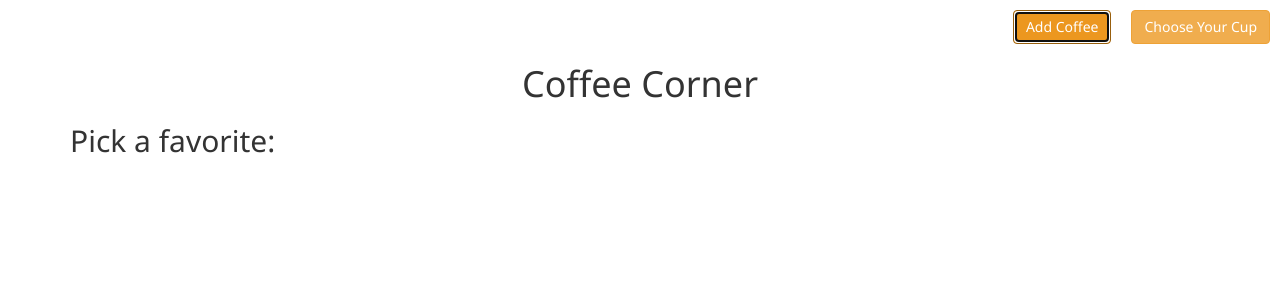
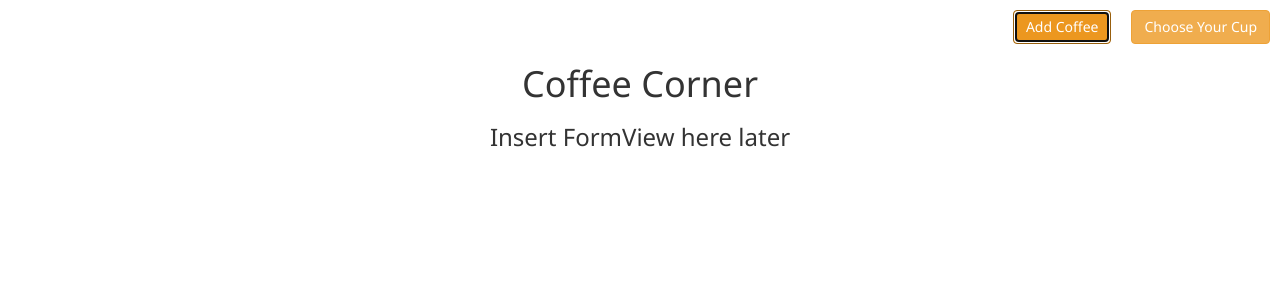
Before and after one commit to crwainstock/CoffeeCornerReact, a React (Create React App) app: page / in a window 1280 px wide. Both pictures are taken after a click on the button "Add Coffee". Shown: the top 300 px of the page. Built offline with nearby package versions, Linux system fonts and the light colour scheme.

Commit message:
buttons working for views, default data not being displayed

```diff
--- a/src/App.js
+++ b/src/App.js
@@ -1,12 +1,14 @@
 import { useState } from "react";
 import "./App.css";
 import "./Components/CoffeeView"; //import CoffeeView component
-import "./Components/CoffeeForm";
 import CoffeeView from "./Components/CoffeeView";
+// import "./Components/CoffeeForm";
+
+import MyCoffees from "./Components/MyCoffees";
 
 function App() {
   //set state data -- allCoffees = empty array, setCoffees = function to modify the allCoffees array
-  const [allCoffees, setCoffees] = useState(["Latte", "Drip Coffee", "Mocha"]);
+  const [allCoffees, setCoffees] = useState([MyCoffees]);
   const [gridView, setGridView] = useState(true);
 
   console.log(allCoffees);
@@ -31,10 +33,14 @@ function App() {
         </nav>
         <div className="container">
           <h1>Coffee Corner</h1>
-          <CoffeeView
-            allCoffees={allCoffees}
-            featuredSelectedCB={featuredSelected}
-          />
+          {gridView ? (
+            <CoffeeView
+              allCoffees={allCoffees}
+              featuredSelectedCB={featuredSelected}
+            />
+          ) : (
+            <h3>Insert FormView here later</h3>
+          )}
         </div>
       </main>
     </div>
--- a/src/Components/CoffeeView.js
+++ b/src/Components/CoffeeView.js
@@ -9,9 +9,10 @@ function CoffeeView({ allCoffees, featuredSelectedCB }) {
     console.log("clicked");
     let selected = allCoffees.find((item) => item.id === id);
     setFeatured(selected);
+    console.log(selected);
     //send the information to parent component by calling the callback function
     //right now no data is passed, only function is called and the parent console.logs hello to check the connection
-    featuredSelectedCB();
+    // featuredSelectedCB();
   }
 
   return (
@@ -26,15 +27,14 @@ function CoffeeView({ allCoffees, featuredSelectedCB }) {
             </div>
           ))}
         </div>
-        {featured.name && (
+        {/* {featured.name && (
           <div id="featured">
             <div>
-              <h3>Featured section</h3>
+              <h3>Featured Coffee</h3>
               <p>{featured.name}</p>
               <img src={featured.image} />
             </div>
-          </div>
-        )}
+          </div> */}
       </div>
     </div>
   );
```
